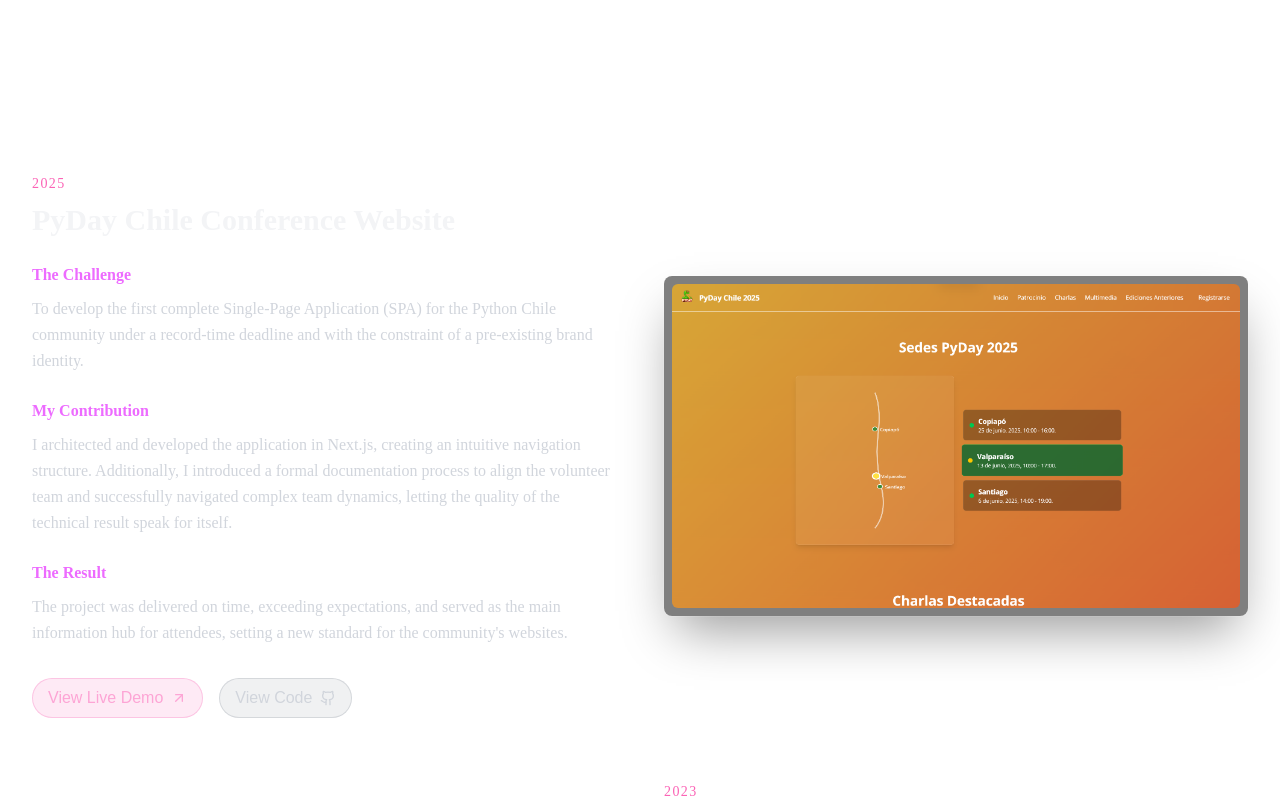
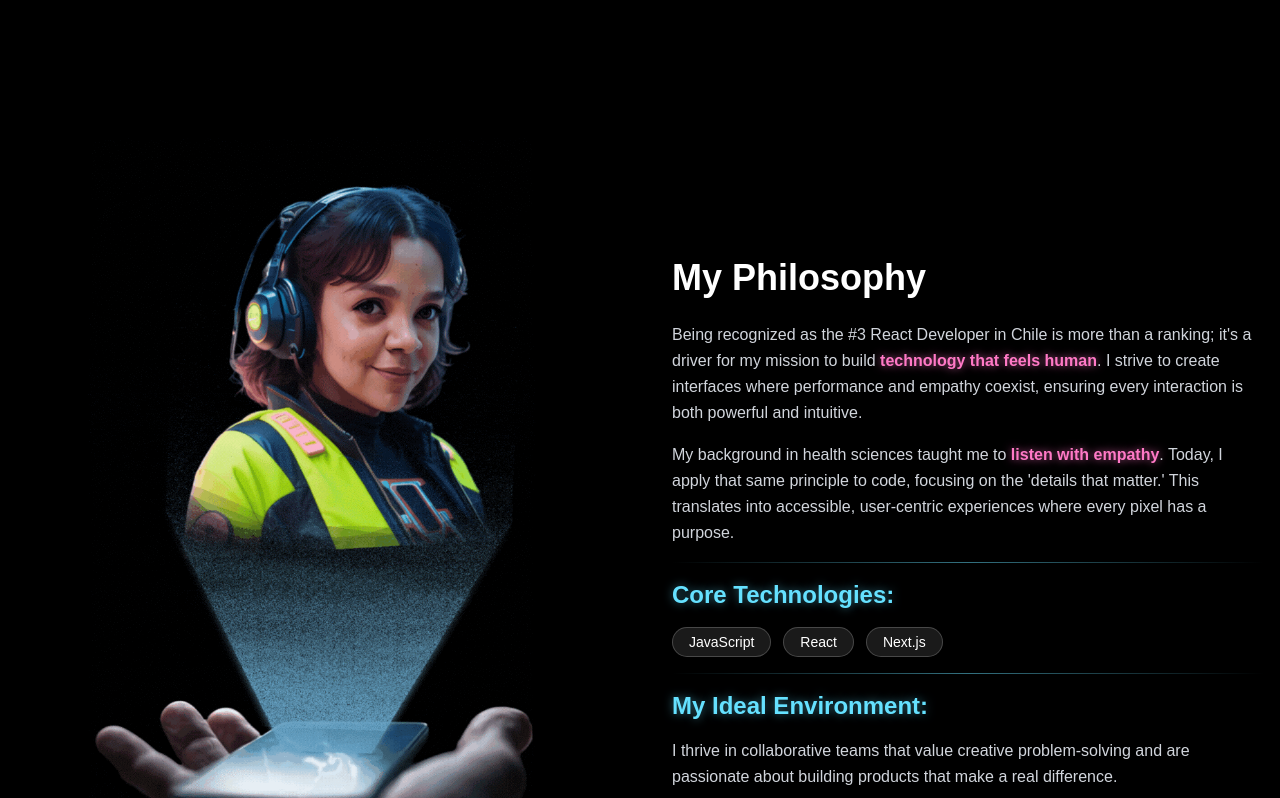
Before and after one commit to MariferVL/inner-rework, a Next.js app: page /en in a window 1280 px wide. Shown: the part 802-1600 px from the top of the page. Built offline with nearby package versions, Linux system fonts and the light colour scheme.

Commit message:
Add AboutSection component with tech stack display and animated image

```diff
--- /dev/null
+++ b/components/AboutSection.js
@@ -0,0 +1,91 @@
+import Image from 'next/image';
+
+// Simple component for tech stack items to keep the main component clean.
+const TechItem = ({ name }) => (
+  <li className="bg-white/10 border border-white/20 rounded-full px-4 py-1 text-sm font-cabin transition-colors duration-300 hover:bg-white/20 cursor-pointer">
+    {name}
+  </li>
+);
+
+// A styled span for creating glowing text highlights.
+const NeonHighlight = ({ children }) => (
+    <span className="text-[#ff79c6] font-semibold" style={{textShadow: '0 0 8px rgba(255, 121, 198, 0.7)'}}>
+        {children}
+    </span>
+);
+
+// A custom separator that looks like a glowing line.
+const NeonSeparator = () => (
+    <div className="w-full h-px bg-gradient-to-r from-transparent via-[#65e1ff]/50 to-transparent my-4"></div>
+);
+
+
+export default function AboutSection({ dictionary }) {
+  return (
+    // The section now has a black background and is a positioning context.
+    <section id="about" className="relative bg-black py-20 md:py-32 overflow-hidden">
+
+      {/* The main content container is placed on top of the background effect. */}
+      <div className="relative z-10 container mx-auto px-4">
+        {/* Main grid layout. Stacks on mobile, two columns on desktop. */}
+        <div className="grid grid-cols-1 lg:grid-cols-2 gap-12 lg:gap-16 items-center">
+
+          {/* Image Column */}
+          <div className="flex justify-center items-center">
+            {/* Animated container for the hologram effect */}
+            <div className="relative animate-float-slow">
+              <Image
+                src="/images/aboutMe.gif" // The GIF's black background will now blend seamlessly.
+                alt={dictionary.about.image_alt}
+                width={500}
+                height={500}
+                className="w-full max-w-sm md:max-w-md"
+              />
+            </div>
+          </div>
+
+          {/* Text Content Column */}
+          <div className="text-white flex flex-col">
+            <div>
+                <h2 className="text-3xl md:text-4xl font-orbitron font-bold text-shadow-glow mb-6">
+                  {dictionary.about.title}
+                </h2>
+                <p className="font-cabin text-gray-300 leading-relaxed">
+                  Being recognized as the #3 React Developer in Chile is more than a ranking; it's a driver for my mission to build <NeonHighlight>technology that feels human</NeonHighlight>. I strive to create interfaces where performance and empathy coexist, ensuring every interaction is both powerful and intuitive.
+                </p>
+                <p className="font-cabin text-gray-300 leading-relaxed mt-4">
+                  My background in health sciences taught me to <NeonHighlight>listen with empathy</NeonHighlight>. Today, I apply that same principle to code, focusing on the 'details that matter.' This translates into accessible, user-centric experiences where every pixel has a purpose.
+                </p>
+            </div>
+
+            <NeonSeparator />
+
+            {/* Section for Tech Stack */}
+            <div>
+                <h3 className="font-orbitron text-2xl font-semibold text-[#65e1ff] mb-4" style={{textShadow: '0 0 10px rgba(101, 225, 255, 0.5)'}}>
+                    {dictionary.about.tech_stack_title}
+                </h3>
+              <ul className="flex flex-wrap gap-3">
+                <TechItem name="JavaScript" />
+                <TechItem name="React" />
+                <TechItem name="Next.js" />
+              </ul>
+            </div>
+
+            <NeonSeparator />
+
+            {/* Section for Ideal Team */}
+            <div>
+                <h3 className="font-orbitron text-2xl font-semibold text-[#65e1ff] mb-4" style={{textShadow: '0 0 10px rgba(101, 225, 255, 0.5)'}}>
+                    {dictionary.about.ideal_team_title}
+                </h3>
+              <p className="font-cabin text-gray-300 leading-relaxed">
+                {dictionary.about.ideal_team_paragraph}
+              </p>
+            </div>
+          </div>
+        </div>
+      </div>
+    </section>
+  );
+}
```
